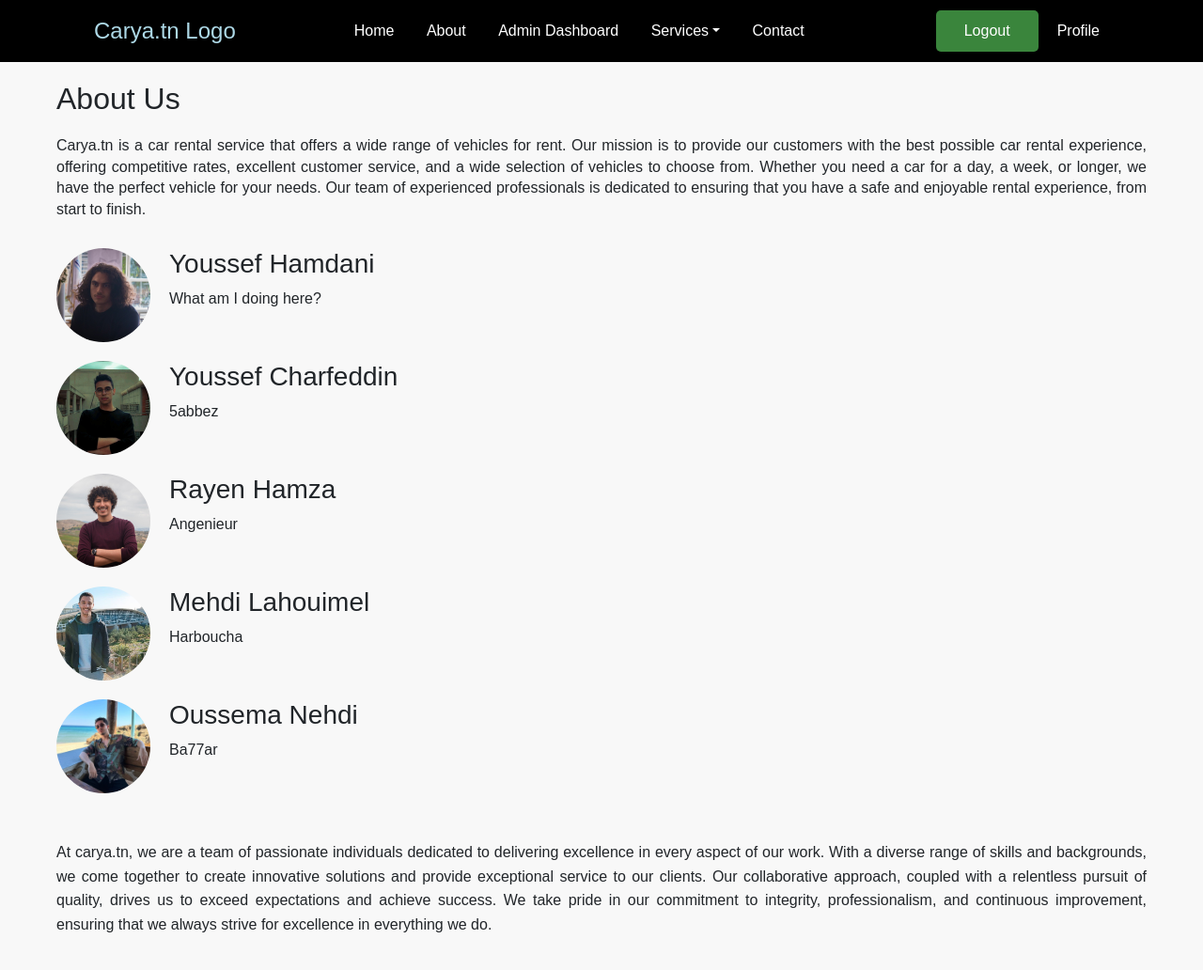
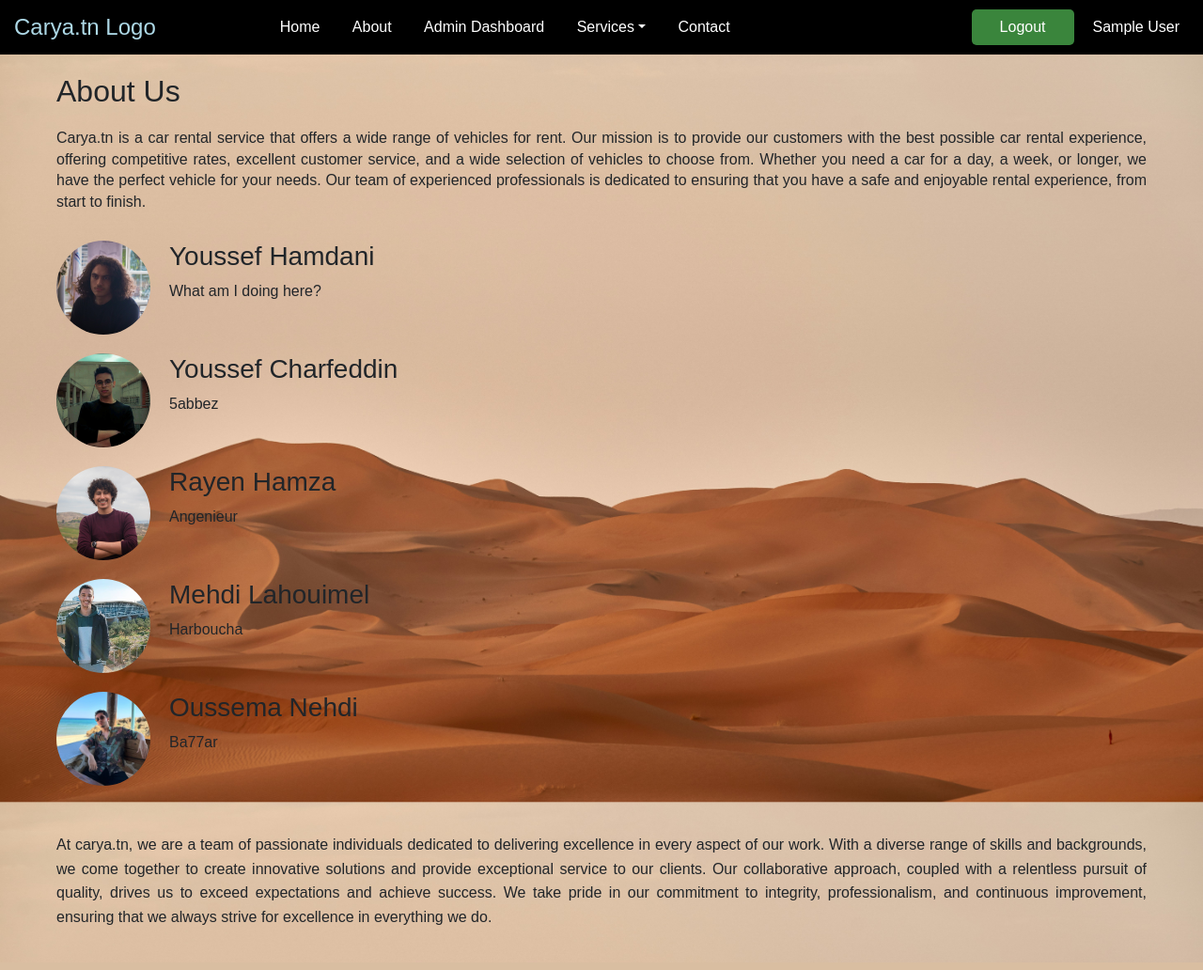
Before and after one commit to OussemaNehdi/Carya.tn, a PHP site: page /Mini-PHP-Project/carya.tn/Templates/about.php in a window 1280 px wide. Shown: the whole page at 94% size. After the commit the page ends 984 px from the top, so only its background shows below. Run offline with PHP 8.4, Linux system fonts and the light colour scheme; the visitor is signed in with stand-in values (Sample User, id 1).

Commit message:
Medium Change: Fixed the nav bar a bit made the style better and changed the background

```diff
--- a/carya.tn/Templates/layout.php
+++ b/carya.tn/Templates/layout.php
@@ -1,3 +1,10 @@
+<?php
+include $_SERVER['DOCUMENT_ROOT'] . '/Mini-PHP-Project/carya.tn/src/Model/User.php';
+
+if (session_status() == PHP_SESSION_NONE) {
+    session_start();
+}
+?>
 <!DOCTYPE html>
 <html lang="en">
     <head>
@@ -12,49 +19,45 @@
     <body class=<?= $class ?>>
         <!-- Start of Navbar -->
         <nav class="navbar">
-            <div class="container">
-                <div class="navbar-brand">
+            <div class="navbar-logo">
                 <a href="http://localhost/Mini-PHP-Project/carya.tn/index.php">Carya.tn Logo</a>
             </div>
             <div class="navbar-menu">
                 <ul>
                     <div class="basics">
-                            <li><a href="http://localhost/Mini-PHP-Project/carya.tn/index.php">Home</a></li>
-                            <li><a href="http://localhost/Mini-PHP-Project/carya.tn/Templates/about.php">About</a></li>
+                        <li class="navbar-link"><a href="http://localhost/Mini-PHP-Project/carya.tn/index.php">Home</a></li>
+                        <li class="navbar-link"><a href="http://localhost/Mini-PHP-Project/carya.tn/Templates/about.php">About</a></li>
                         <?php
                             // check if the user is an admin
-                                if (session_status() == PHP_SESSION_NONE) {
-                                    session_start();
-                                }
                             if (isset($_SESSION['role']) && $_SESSION['role'] == 'admin') {
-                                    echo '<li><a href="http://localhost/Mini-PHP-Project/carya.tn/Templates/admin_dashboard.php">Admin Dashboard</a></li>';
+                                echo '<li class="navbar-link"><a href="http://localhost/Mini-PHP-Project/carya.tn/Templates/admin_dashboard.php">Admin Dashboard</a></li>';
                             }
                         ?>
                         <li class="dropdown">
                             <a href="#" class="dropdown-toggle">Services</a>
                             <ul class="dropdown-menu">
-                                    <li><a href="http://localhost/Mini-PHP-Project/carya.tn/PHP/rent_car.php">Rent a Car</a></li>
-                                    <li><a href="#">List Your Car for Rent</a></li>
-                                    <li><a href="#">Export Rent History</a></li>
+                                <li><a class="navbar-dropdown-link" href="http://localhost/Mini-PHP-Project/carya.tn/PHP/rent_car.php">Rent a Car</a></li>
+                                <li><a class="navbar-dropdown-link" href="#">List Your Car for Rent</a></li>
+                                <li><a class="navbar-dropdown-link" href="#">Export Rent History</a></li>
                             </ul>
                         </li>
-                            <li><a href="http://localhost/Mini-PHP-Project/carya.tn/Templates/contact.php">Contact</a></li>
+                        <li class="navbar-link"><a href="http://localhost/Mini-PHP-Project/carya.tn/Templates/contact.php">Contact</a></li>
                     </div>
+                </ul>
+            </div>
+            <div class="nav-user">
+                <ul>
                     <?php
-                            if (session_status() == PHP_SESSION_NONE) {
-                                session_start();
-                            }
                         if(isset($_SESSION['user_id'])){
-                                echo '<li class="user">';
+                            $user = User::getUserById($_SESSION['user_id']);
                             echo '<li class="login-button"><a href="http://localhost/Mini-PHP-Project/carya.tn/src/Controllers/logout.php">Logout</a></li>';
-                                echo '<li class="profile-button"><a href="http://localhost/Mini-PHP-Project/carya.tn/Templates/profile.php">Profile</a></li>';
+                            echo '<li class="profile-button"><a href="http://localhost/Mini-PHP-Project/carya.tn/Templates/profile.php">'.$user->firstName.'</a></li>';
                             echo '</li>';
                         }else{
                             echo '<li class="login-button"><a href="http://localhost/Mini-PHP-Project/carya.tn/Templates/login.php">Login</a></li>';
                         }
                     ?>
                 </ul>
-                </div>
             </div>
         </nav>
         <!-- End of Navbar -->
--- a/carya.tn/src/Controllers/submit_login.php
+++ b/carya.tn/src/Controllers/submit_login.php
@@ -24,7 +24,7 @@ if ($_SERVER["REQUEST_METHOD"] == "POST") {
         if ($user) {
             $hashed_password = password_hash($password, PASSWORD_DEFAULT);
             // Check if the password is correct
-            if ($user->password === $hashed_password) {
+            if ($user->password === $password) {
                 // Check if the user is banned
                 if ($user->role === 'banned') {
                     header('Location: http://localhost/Mini-PHP-Project/carya.tn/Templates/login.php?message=You_are_banned&slide=login');
--- a/carya.tn/style.css
+++ b/carya.tn/style.css
@@ -1,14 +1,39 @@
-body {
-    font-family: Roboto, sans-serif;
+/* ================== Variables ================== */
+:root{
+    --bg-color: #fff;
+    --primary-color: #000000;
+    --second-color: #196FE0;
+    --hover-bg-color: #efefef;
+    --shadow-1: 0px 2px 10px rgba(0, 0, 0, 0.3);
+    --shadow-2: 0px 2px 10px rgba(26, 112, 224, 0.4);
+}
+
+/* ================== Global Styles ================== */
+
+*{
     margin: 0;
     padding: 0;
-    background-color: rgba(245, 245, 245, 0.649);
+    box-sizing: border-box;
+    font-family: 'Poppins', sans-serif;
 
 }
-h1{
-    text-align: center;
-    color: #333;
-    margin-top: 20px;
+
+body{
+    background-image: url("http://localhost/Mini-PHP-Project/carya.tn/Resources/wallpaper-login2.jpg");
+    background-position: center;
+    background-repeat: no-repeat;
+    background-size: cover;
+    background-attachment: fixed;
+}
+
+a{
+    text-decoration: none;
+    color: var(--primary-color);
+    font-weight: 500;
+}
+
+ul{
+    list-style-type: none;
 }
 
 /* ------------------ Navigation bar ------------------*/
@@ -16,15 +41,12 @@ h1{
     background-color: black;
     color: #fff;
     padding: 10px 0;
-}
-
-.navbar .container {
     display: flex;
     justify-content: space-between;
     align-items: center;
 }
 
-.navbar-brand a {
+.navbar-logo a {
     flex: 1;
     margin-left: 15px;
     color: lightblue;
@@ -56,23 +78,24 @@ h1{
     flex: 1;
 }
 
-.navbar-menu ul .basics li a:hover {
-    background-color: #555;
+.navbar-menu .navbar-link {
+    position: relative;
+    text-decoration: none;
+}
+.navbar-menu .navbar-link::after {
+    content: '';
+    position: absolute;
+    bottom: -10px;
+    left: 0;
+    width: 0;
+    height: 2px;
+    background-color: whitesmoke;
+    transition: width 0.3s ease-in-out;
 }
 
-.navbar-menu .login-button {
-    margin-left: 120px;
-    background-color: #4caf4fc3;
-    border-radius: 5px;
-    padding: 10px 20px;
-    color: white;
-    text-decoration: none;
+.navbar-menu .navbar-link:hover::after {
+    width: 100%;
 }
-
-.navbar-menu .login-button:hover {
-    background-color: #48ac43;
-}
-
 
 /* Dropdown menu */
 .navbar-menu ul .dropdown {
@@ -99,8 +122,78 @@ h1{
 .navbar-menu ul .dropdown:hover .dropdown-menu {
     display: block;
 }
+
+.navbar-menu .navbar-dropdown-link {
+    position: relative;
+    text-decoration: none;
+}
+.navbar-menu .navbar-dropdown-link::after {
+    content: '';
+    position: absolute;
+    bottom: -2.5px;
+    left: 0;
+    width: 0;
+    height: 2px;
+    background-color: whitesmoke;
+    transition: width 0.3s ease-in-out;
+}
+
+.navbar-menu .navbar-dropdown-link:hover::after {
+    width: 100%;
+}
 /* End of dropdown menu */
+/* ------------------ User Nav Bar ------------------*/
+.nav-user ul {
+    list-style-type: none;
+    margin: 0;
+    padding: 0;
+    margin-right: 15px;
+    display: flex;
+    align-items: center;
+}
+.nav-user ul li {
+    display: inline;
+    margin-left: 10px;
+}
+.nav-user ul li a {
+    color: #fff;
+    text-decoration: none;
+    padding: 10px;
+}
+.nav-user .login-button {
+    margin-left: 120px;
+    background-color: #4caf4fc3;
+    border-radius: 5px;
+    padding: 7px 20px;
+    color: white;
+    text-decoration: none;
+}
+.nav-user .login-button:hover {
+    background-color: #48ac43;
+}
+
+.nav-user .profile-button {
+    position: relative;
+    color: black;
+    text-decoration: none;
+}
+.nav-user .profile-button::after {
+    content: '';
+    position: absolute;
+    bottom: -5px;
+    left: 0;
+    width: 0;
+    height: 2px;
+    background-color: whitesmoke;
+    transition: width 0.3s ease-in-out;
+}
+
+.nav-user .profile-button:hover::after {
+    width: 100%;
+}
+/* End User Nav Bar */
 /* End of navigation bar */
+
 
 /* ---------------- Contact.php --------------------*/
 .contact_container {
@@ -170,6 +263,7 @@ h1{
 }
 /* End of Contact.php */
 
+
 /* -------------- about.php -----------------*/
 .about-container {
     max-width: 1200px;
@@ -231,6 +325,7 @@ h1{
 }
 /* End of about.php */
 
+
 /* -------------- login.php && signup.php -----------------*/
 @import url('https://fonts.googleapis.com/css2?family=Poppins%3Awght%40400%3B500&display=swap%27%29%3B');
 *{
@@ -238,14 +333,6 @@ h1{
     padding: 0;
     box-sizing: border-box;
     font-family: 'poppins',sans-serif;
-}
-
-.login-body {
-    background-image: url("http://localhost/Mini-PHP-Project/carya.tn/Resources/wallpaper-login.jpg");
-    background-position: center;
-    background-repeat: no-repeat;
-    background-size: cover;
-    background-attachment: fixed;
 }
 
 .login-container {
@@ -444,6 +531,7 @@ i{
 }
 /* End of login.php & signup */
 
+
 /* -------------- fetch_cars.php -----------------*/
 /* Still need to change the style to fit the theme of the website */
 .car-container {
```
Also changed, not shown: carya.tn/Resources/wallpaper-login2.jpg (added). Lines whose indentation alone changed are shown as unchanged.
